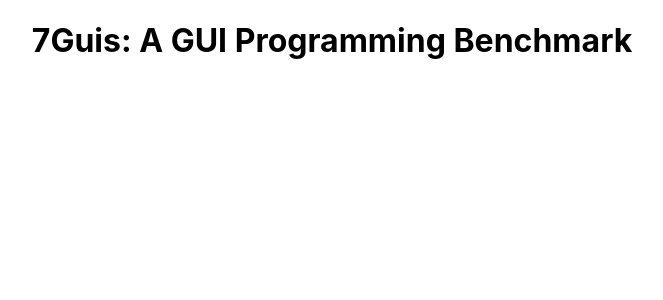
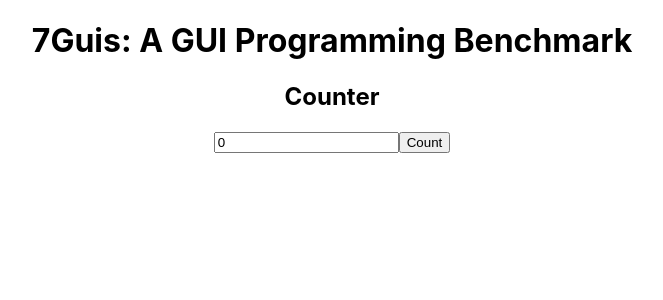
Before and after one commit to schang1146/react-7guis, a React (Create React App) app: page / in a window 1280 px wide. Shown: the top 300 px of the page, without its empty margins (308-971 px from the left). Built offline with nearby package versions, Linux system fonts and the light colour scheme.

Commit message:
Add Counter to App

```diff
--- a/src/components/App/App.js
+++ b/src/components/App/App.js
@@ -1,9 +1,11 @@
+import Counter from '../Counter/Counter';
 import './App.css';
 
 function App() {
   return (
     <div className='App'>
       <h1>7Guis: A GUI Programming Benchmark</h1>
+      <Counter />
     </div>
   );
 }
--- /dev/null
+++ b/src/components/Counter/Counter.js
@@ -0,0 +1,21 @@
+import React, { useState } from 'react';
+
+function Counter() {
+  const [counter, setCounter] = useState(0);
+
+  return (
+    <div>
+      <h2>Counter</h2>
+      <input value={counter} />
+      <button
+        onClick={() => {
+          setCounter(counter + 1);
+        }}
+      >
+        Count
+      </button>
+    </div>
+  );
+}
+
+export default Counter;
```
